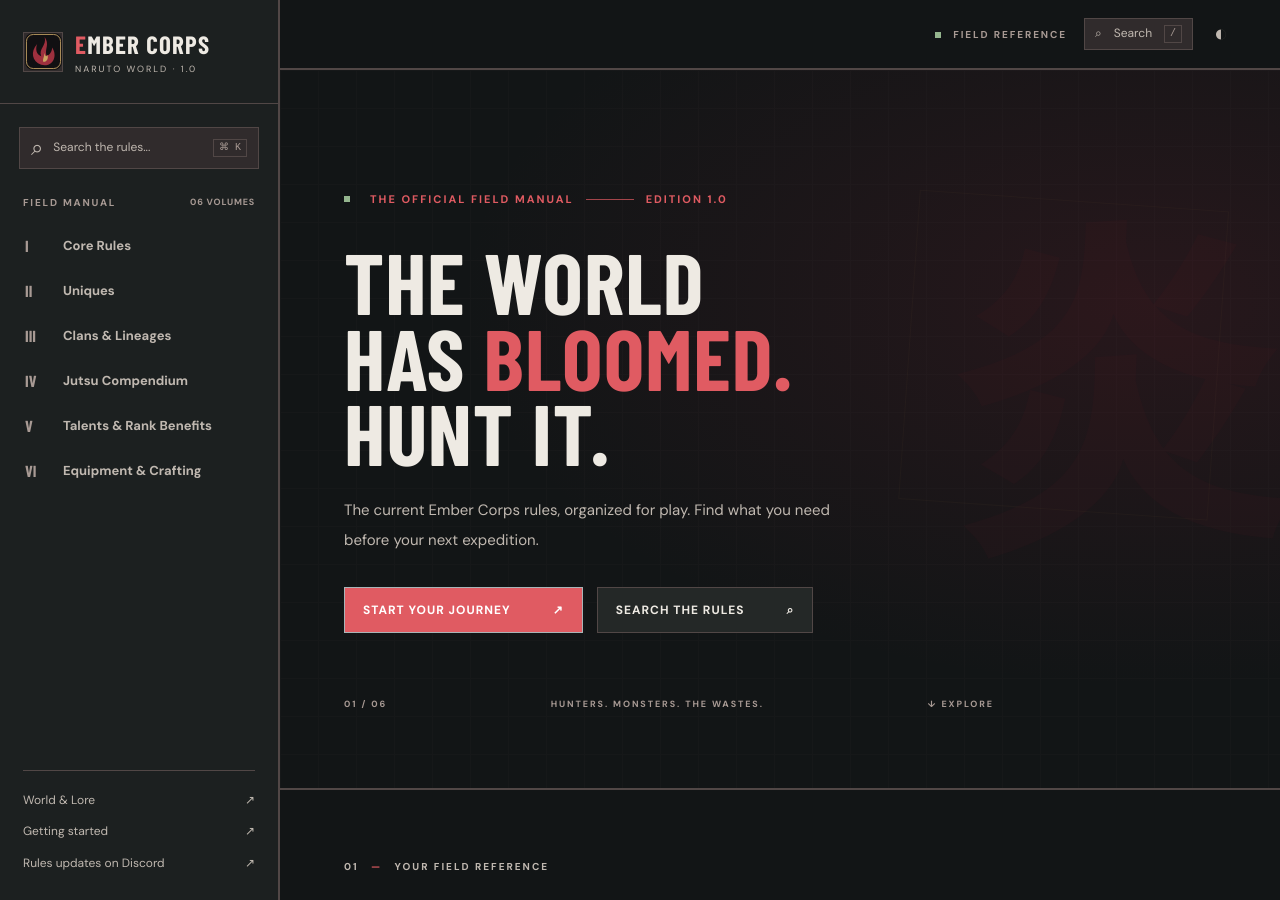
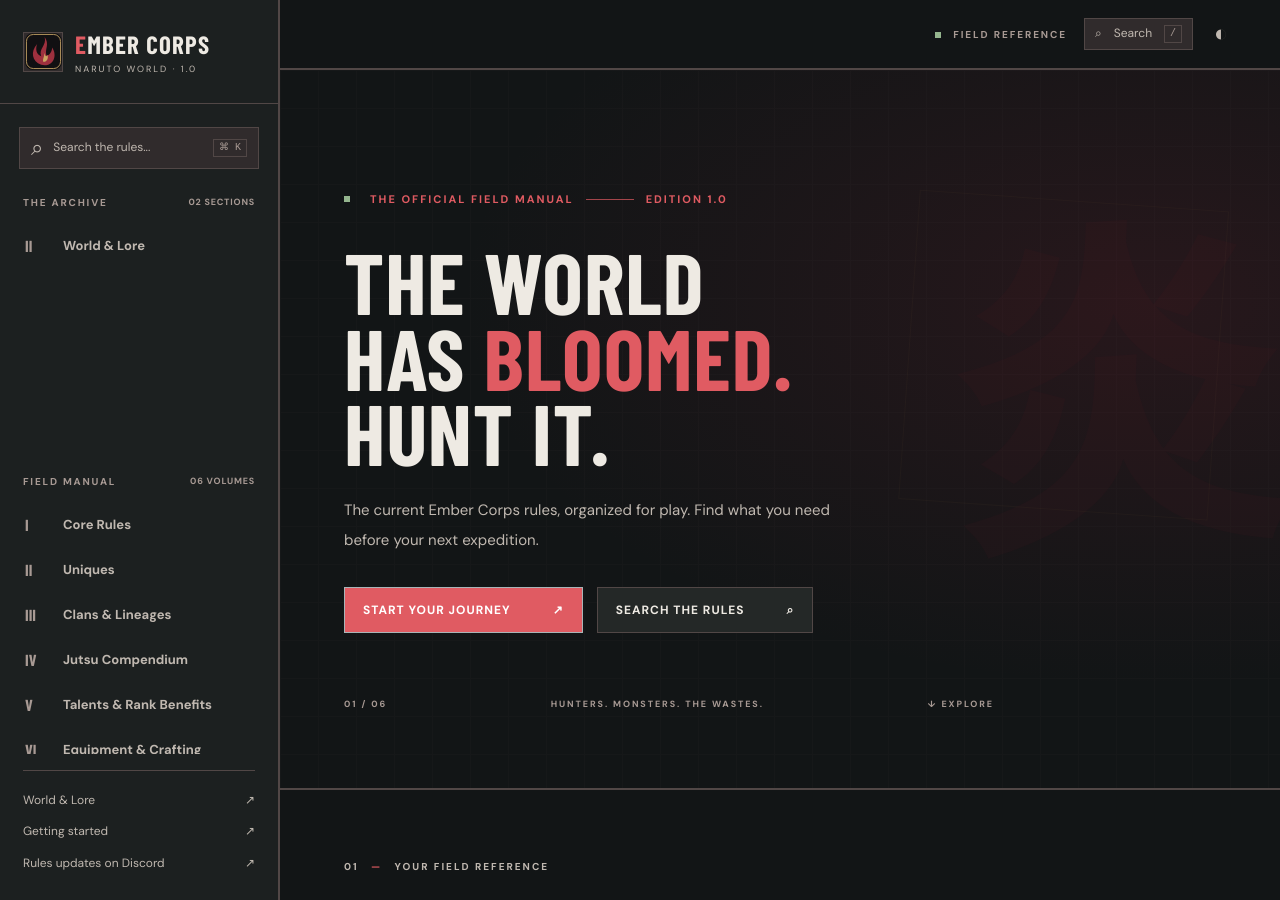
Before and after one commit to EvilbAz/NarutoWorld---The-Ember-Corps, a Jekyll site: the page built from index.md, in a window 1280 px wide and 900 px high. Built offline with Jekyll 4.4.1, drawn with Linux system fonts in a browser that asks for light colours; some web fonts are replaced.

Commit message:
Add World & Lore as second archive section above Field Manual sidebar

```diff
--- a/_layouts/default.html
+++ b/_layouts/default.html
@@ -19,6 +19,10 @@
       <span class="brand-copy"><strong>EMBER CORPS</strong><small>NARUTO WORLD · 1.0</small></span>
     </a>
     <button class="sidebar-search search-trigger" type="button" aria-label="Search all rules"><span class="magnify">⌕</span><span>Search the rules...</span><kbd>⌘ K</kbd></button>
+    <div class="nav-eyebrow">THE ARCHIVE <span>02 SECTIONS</span></div>
+    <nav class="volume-nav archive-nav" aria-label="Archive sections">
+      <a class="volume-link {% if page.permalink == '/lore/' %}selected{% endif %}" href="{{ '/lore/' | relative_url }}"><span class="volume-number">II</span><span>World &amp; Lore</span>{% if page.permalink == '/lore/' %}<span class="active-spark"></span>{% endif %}</a>
+    </nav>
     <div class="nav-eyebrow">FIELD MANUAL <span>06 VOLUMES</span></div>
     <nav class="volume-nav">
       {% assign books = "core|Core Rules|I,uniques|Uniques|II,clans|Clans & Lineages|III,jutsu|Jutsu Compendium|IV,talents|Talents & Rank Benefits|V,equipment|Equipment & Crafting|VI" | split: "," %}
```
